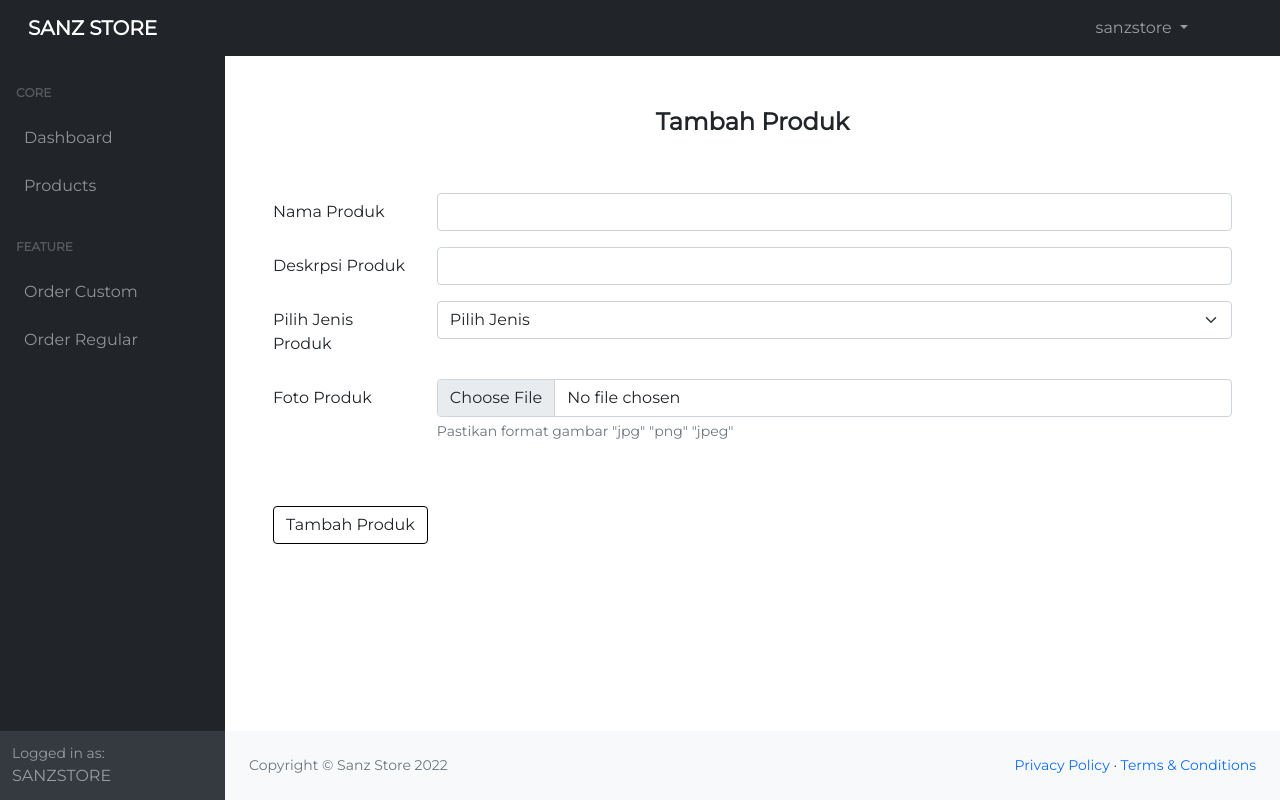
After one commit to jalilrzq/sanz-store, a PHP site: page /form-tambah-product.php in a window 1280 px wide. The commit adds this page. Run offline with PHP 8.4, Linux system fonts and the light colour scheme; a user stored in the database is signed in.

Commit message:
form tambah barang

```diff
--- a/data-product.php
+++ b/data-product.php
@@ -44,7 +44,8 @@ if (!isset($_SESSION['username'])) {
       <main>
         <div class="container-fluid px-4">
           <h1 class="mt-4">Data Product</h1>
-          <button type="button" class="btn btn-secondary my-3">Tambah Barang</button>
+          <!-- <button type="button" class="btn btn-secondary my-3">Tambah Barang</button> -->
+          <a class="btn btn-secondary my-3" href="form-tambah-product.php" role="button">Tambah Barang</a>
             <table class="table table-light table-striped table-hover">
               <thead>
                 <tr>
--- /dev/null
+++ b/form-tambah-product.php
@@ -0,0 +1,103 @@
+<?php
+session_start();
+if (!isset($_SESSION['username'])) {
+    header("Location: login.php");
+}
+?>
+<!DOCTYPE html>
+<html lang="en">
+<head>
+  <meta charset="utf-8" />
+  <meta http-equiv="X-UA-Compatible" content="IE=edge" />
+  <meta name="viewport" content="width=device-width, initial-scale=1, shrink-to-fit=no" />
+  <meta name="description" content="" />
+  <meta name="author" content="" />
+  <title>Dashboard - Admin</title>
+
+  <!-- Bootstrap CSS -->
+  <link rel="stylesheet" href="assets/css/bootstrap.min.css">
+
+  <!-- Link Swiper's CSS -->
+  <link rel="stylesheet" href="https://unpkg.com/swiper/swiper-bundle.min.css"/>
+
+  <!-- Boxicons -->
+  <link href='https://unpkg.com/boxicons@2.1.2/css/boxicons.min.css' rel='stylesheet'>
+
+  <!-- Style Dashboard -->
+  <link href="assets/custom/style-dashboard.css" rel="stylesheet" />
+
+  <!-- Custom CSS -->
+  <link rel="stylesheet" href="assets/custom/style.css">
+
+</head>
+<body class="sb-nav-fixed">
+  <!-- Navbar Admin -->
+  <?php
+    include 'component/navbar-dashboard.php';
+    include 'koneksi.php';
+  ?>
+
+  <div id="layoutSidenav">
+    <?php include 'component/sidebar.php' ?>
+
+    <div id="layoutSidenav_content">
+      <main>
+        <section id="order" class="order py-5" style="background-color: #fff">
+          <div class="container mt-1 px-5">
+            <div class="row">
+              <div class="col">
+                <h1 class="heading text-center">Tambah Produk</h1>
+              </div>
+            </div>
+            <form class="mt-5" id="order" method="POST" action="proses-tambah-product.php">
+              <div class="row mb-3">
+                <label for="nama-produk" class="col-sm-2 col-form-label">Nama Produk</label>
+                <div class="col-sm-10">
+                  <input type="text" class="form-control" id="nama-produk" name="nama-produk" required>
+                </div>
+              </div>
+              <div class="row mb-3">
+                <label for="desc-produk" class="col-sm-2 col-form-label">Deskrpsi Produk</label>
+                <div class="col-sm-10">
+                  <input type="text-area" class="form-control" id="desc-produk" name="desc-produk" required>
+                </div>
+              </div>
+              <div class="row mb-3">
+                <label for="jenis-produk" class="col-sm-2 col-form-label">Pilih Jenis Produk</label>
+                <div class="col-sm-10">
+                  <select name="jenis-produk" id="jenis-produk" class="form-select" required onchange="pilihUkuran()">
+                    <option>Pilih Jenis</option>
+                    <option value="1">CUSTOM</option>
+                    <option value="2">BTS</option>
+                    <option value="3">NCT</option>
+                    <option value="4">Black Pink</option>
+                  </select>
+                </div>
+              </div>
+              <div class="row mb-3">
+                <label for="formFile" class="col-sm-2 col-form-label">Foto Produk</label>
+                <div class="col-sm-10">
+                <input class="form-control" type="file" id="formFile" name="formFile">
+                </div>
+                <label class="col-sm-2 col-form-label"></label>
+                <div class="form-text col-sm-10">Pastikan format gambar "jpg" "png" "jpeg"</div>
+              </div>
+              <button type="submit" class="btn mt-5" style="border-color: black">Tambah Produk</button>
+            </form>
+          </div>
+        </section>
+      </main>
+
+      <?php include 'component/footer-dashboard.php' ?>
+    </div>
+  </div>
+    <!-- Swiper JS -->
+    <script src="https://unpkg.com/swiper/swiper-bundle.min.js"></script>
+
+    <!-- Bootstrap JS -->
+    <script src="assets/js/bootstrap.min.js"></script>
+
+    <!-- Custom JS -->
+    <script src="assets/custom/custom.js"></script>
+</body>
+</html>
```
Also changed, not shown: proses-tambah-product.php (added, +40 -0 lines).
